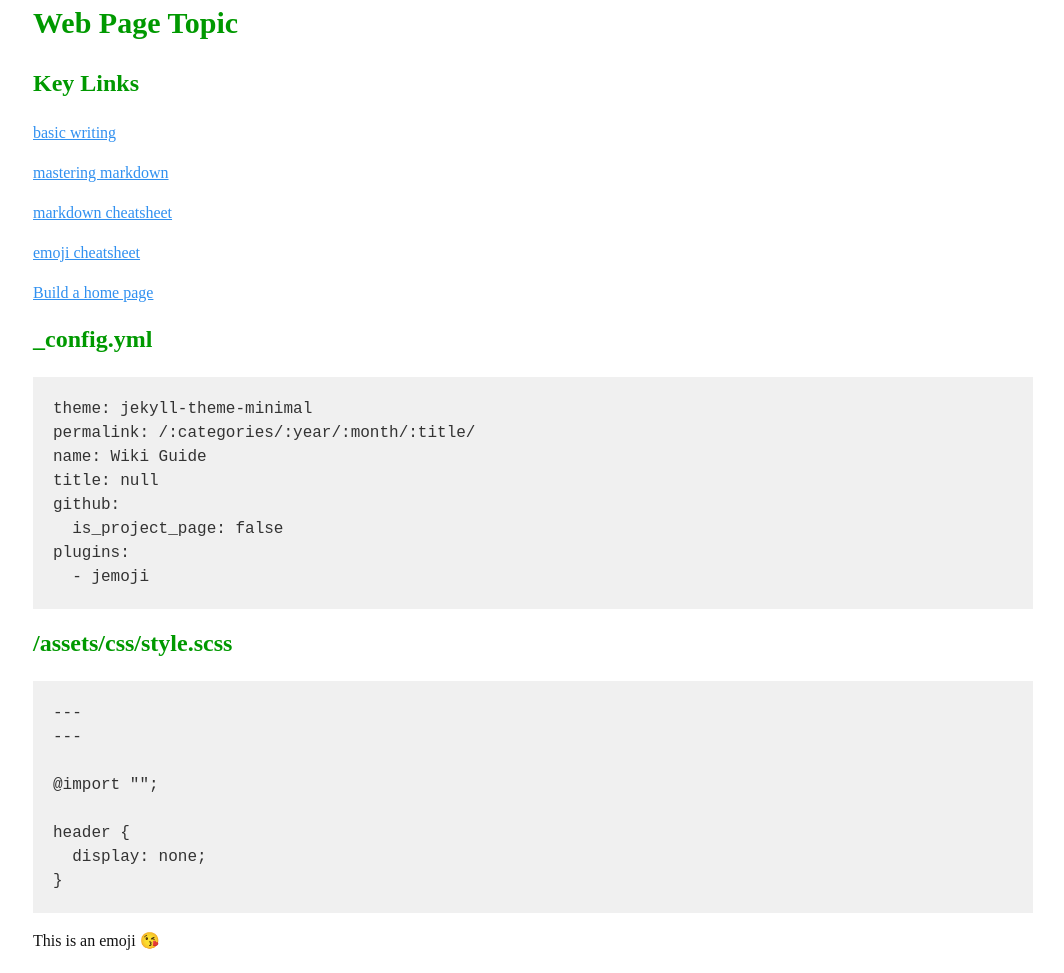
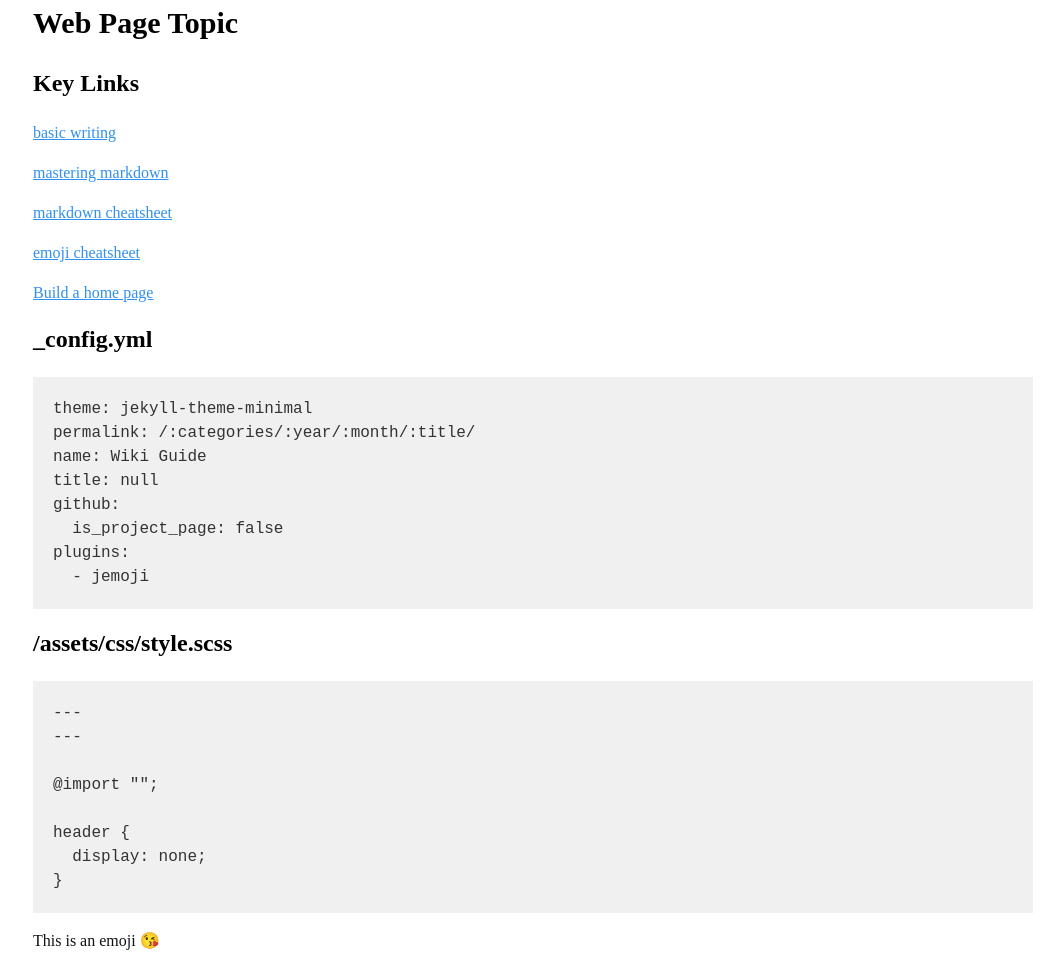
Before and after one commit to profphillips/wikibasics, a Jekyll site: the page built from index.md, in a window 1280 px wide. Shown: the whole page, without its empty margins (107-1171 px from the left). Built offline with Jekyll 4.4.1, drawn with Linux system fonts in a browser that asks for light colours; emoji names are drawn with the system emoji font; our own code applies the rules of GitHub Pages for plain Markdown files.

Commit message:
Update style.scss

```diff
--- a/assets/css/style.scss
+++ b/assets/css/style.scss
@@ -4,7 +4,7 @@ $container-max-width: 1000px;
 $body-background: #ffffff;
 $body-foreground: #111111;
 $body-font-family: 'Monaco, "Bitstream Vera Sans Mono", "Lucida Console", Terminal, monospace';
-$header-color: #009900;
+$header-color: #000000;
 $pre-background: #f0f0f0;
 $pre-foreground: #333333;
 $link-color: #3090f0;
```
